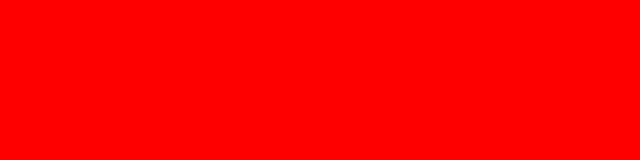
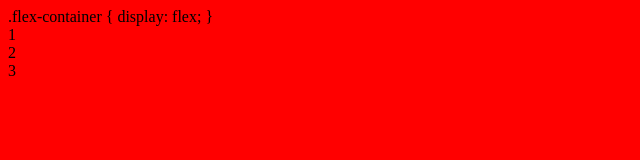
Before and after one commit to matiusansell/matiusansell.github.io, a plain HTML site: page tesMerah.html in a window 1280 px wide. Shown: the whole page, without its empty margins (0-640 px from the left). Drawn offline with Linux system fonts and the light colour scheme.

Commit message:
Update tesMerah.html

```diff
--- a/tesMerah.html
+++ b/tesMerah.html
@@ -8,17 +8,16 @@
 </head>
 <body style="background-color: red;">
 
+    .flex-container {
+  display: flex;
+}
+
+
+<div class="flex-container">
+  <div>1</div>
+  <div>2</div>
+  <div>3</div>
+</div>
+
 </body>
 </html>
-
-<!-- <link rel="stylesheet" media="(max-width: 640px)" href="max-640px.css">
-<link rel="stylesheet" media="(min-width: 640px)" href="min-640px.css">
-<link rel="stylesheet" media="(orientation: portrait)" href="portrait.css">
-<link rel="stylesheet" media="(orientation: landscape)" href="landscape.css">
-<style>
-  @media (min-width: 500px) and (max-width: 600px) {
-    h1 {
-      color: red;
-    }
-  }
-</style> -->
```
